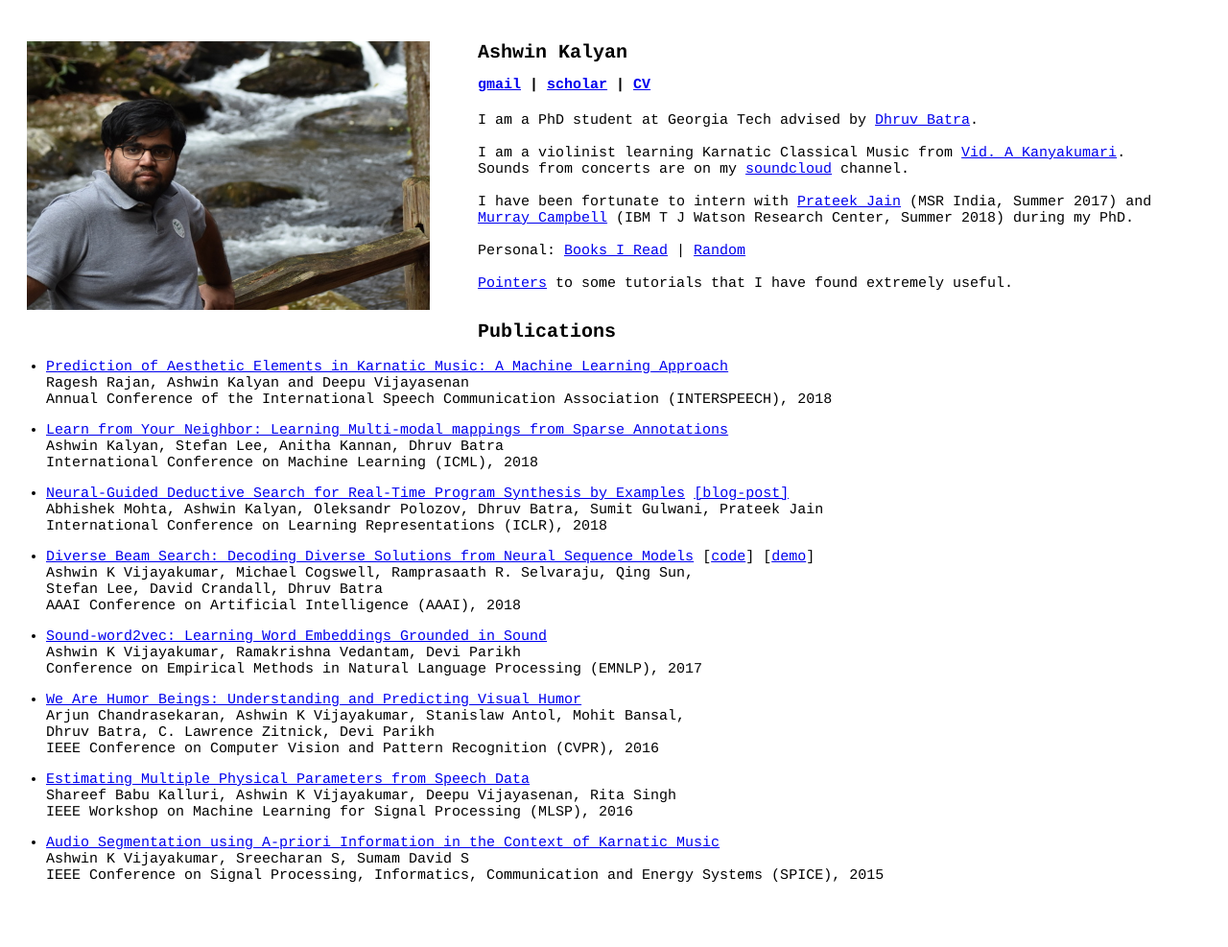
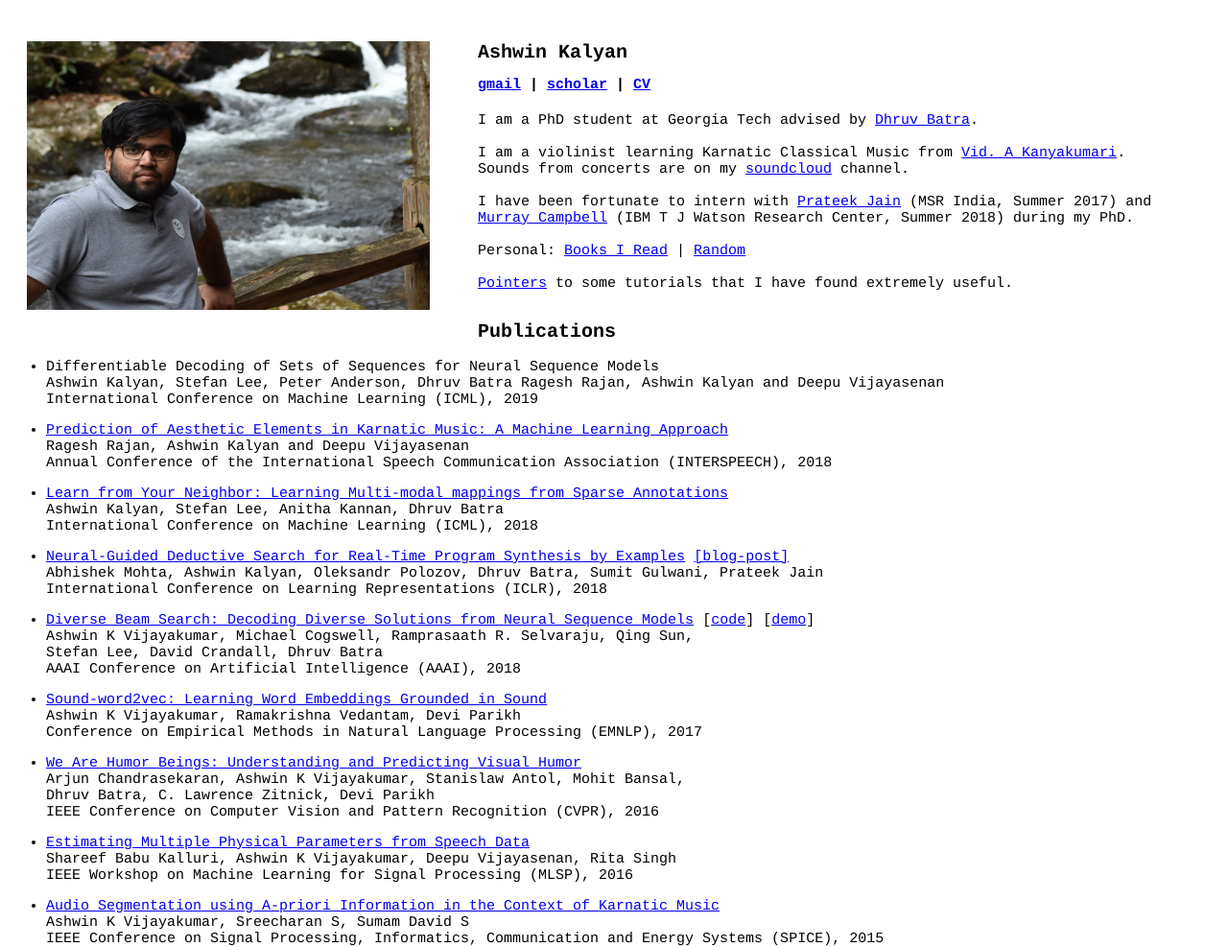
Before and after one commit to ashwinkalyan/ashwinkalyan.github.io, a Jekyll site: the page built from index.md, in a window 1280 px wide. Shown: the whole page at 96% size. Built offline with Jekyll 4.4.1, drawn with Linux system fonts in a browser that asks for light colours; our own code applies the rules of GitHub Pages for plain Markdown files; before the commit the page ends 921 px from its top, so only the background shows below that.

Commit message:
adds diff-bs icml acceptance

```diff
--- a/index.md
+++ b/index.md
@@ -3,6 +3,11 @@ layout: front
 ---
 # Publications
 <br>
+- Differentiable Decoding of Sets of Sequences for Neural Sequence Models <br>
+Ashwin Kalyan, Stefan Lee, Peter Anderson, Dhruv Batra
+Ragesh Rajan, Ashwin Kalyan and Deepu Vijayasenan <br>
+International Conference on Machine Learning (ICML), 2019 <br>
+
 - [Prediction of Aesthetic Elements in Karnatic Music: A Machine Learning Approach](https://www.isca-speech.org/archive/Interspeech_2018/pdfs/0991.pdf) <br>
 Ragesh Rajan, Ashwin Kalyan and Deepu Vijayasenan <br>
 Annual Conference of the International Speech Communication Association (INTERSPEECH), 2018 <br>
```
